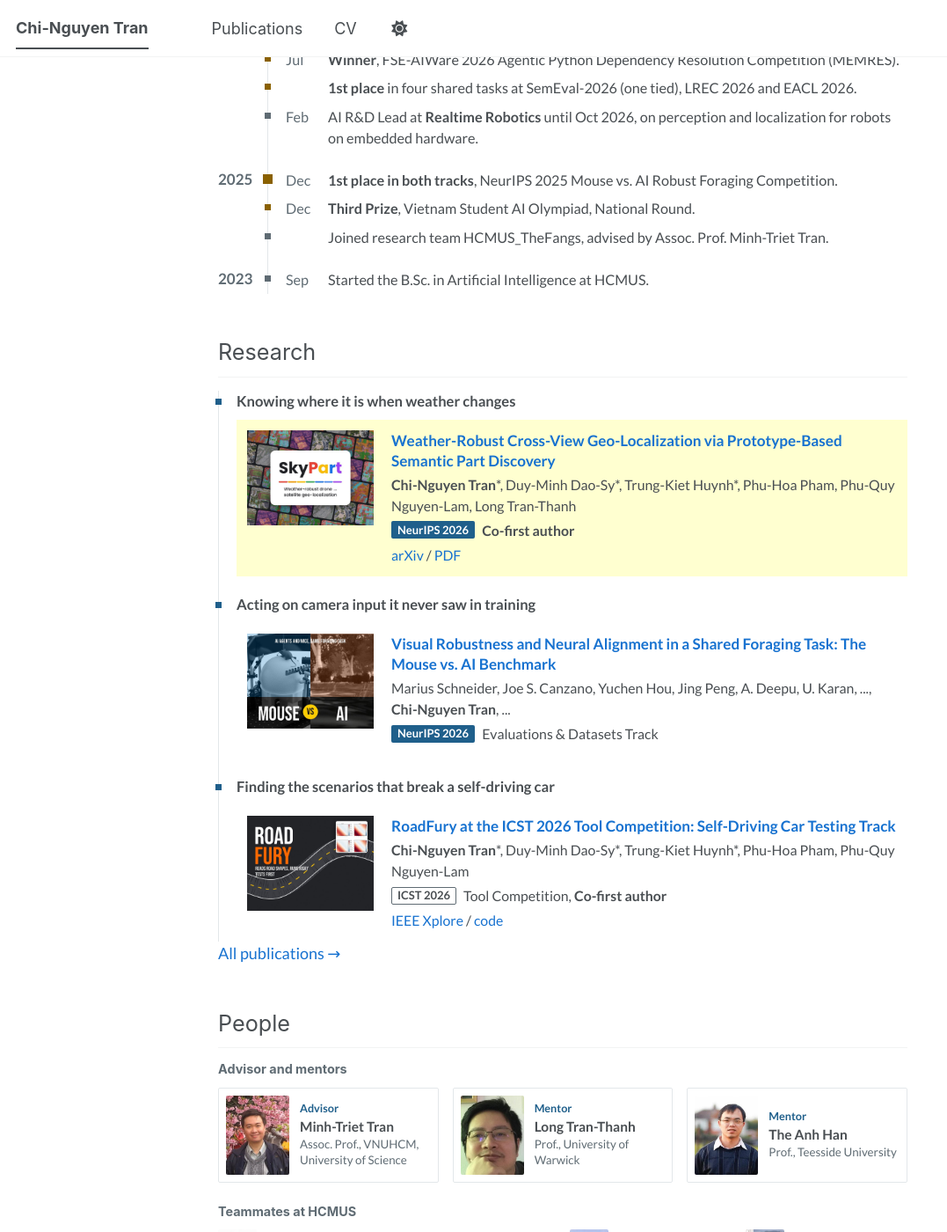
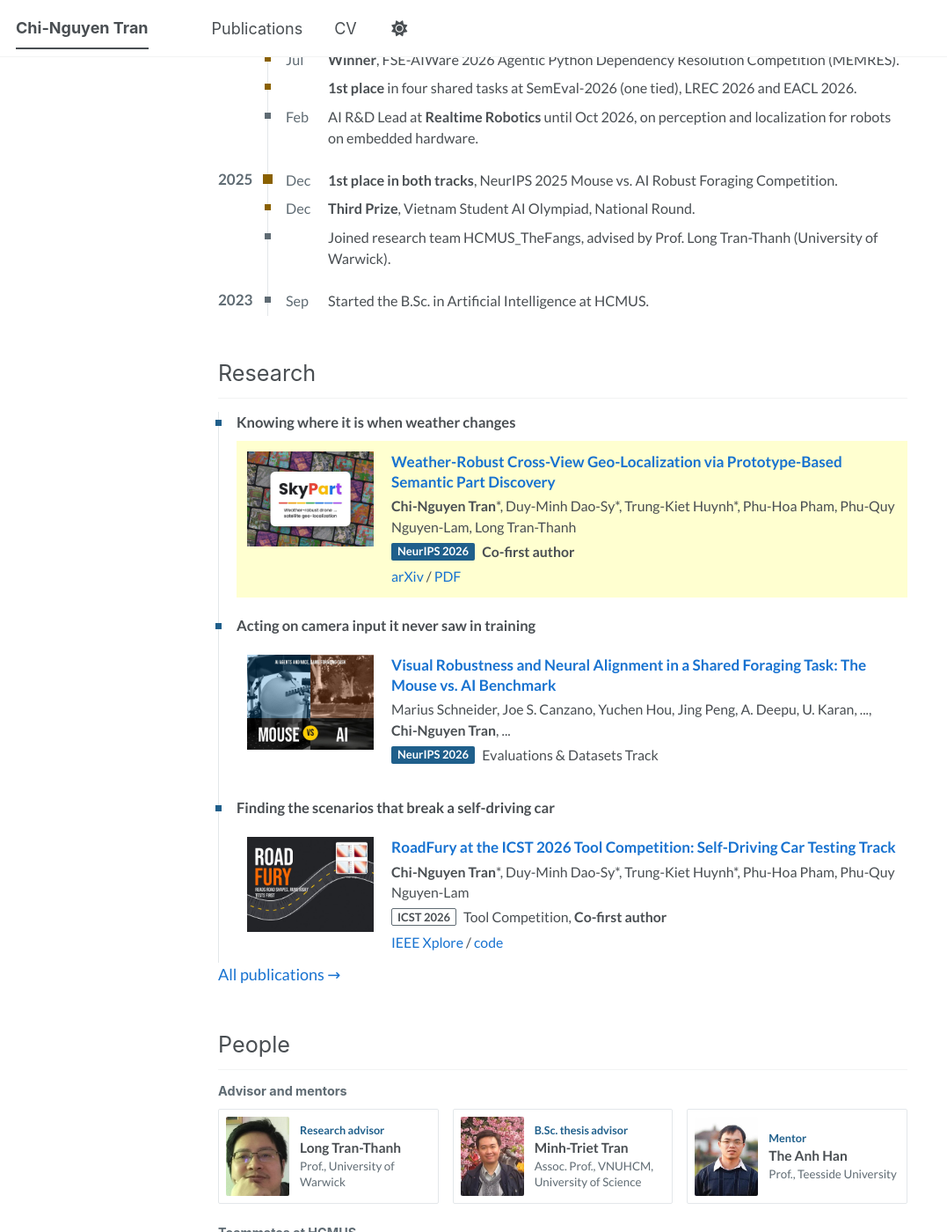
Before and after one commit to chisngyen/chisngyen.github.io, a Jekyll site: the page built from _pages/about.md, in a window 1280 px wide and 1400 px high, scrolled down 771 px. Shown: the whole window at 88% size, without its empty margins (0-1077 px from the left). Built offline with Jekyll 4.4.1, drawn with Linux system fonts in a browser that asks for light colours.

Commit message:
Advisor facts: Prof. Long Tran-Thanh advises the team; Minh-Triet Tran is thesis advisor

```diff
--- a/_data/people.yml
+++ b/_data/people.yml
@@ -1,15 +1,15 @@
 # Home page People section. photo lives in images/people/.
 mentors:
+  - name: "Long Tran-Thanh"
+    role: "Research advisor"
+    org: "Prof., University of Warwick"
+    url: "https://warwick.ac.uk/fac/sci/dcs/people/long_tran-thanh"
+    photo: "long-tran-thanh.jpg"
   - name: "Minh-Triet Tran"
-    role: "Advisor"
+    role: "B.Sc. thesis advisor"
     org: "Assoc. Prof., VNUHCM, University of Science"
     url: "https://www.fit.hcmus.edu.vn/~tmtriet/"
     photo: "minh-triet-tran.jpg"
-  - name: "Long Tran-Thanh"
-    role: "Mentor"
-    org: "Prof., University of Warwick"
-    url: "https://warwick.ac.uk/fac/sci/dcs/people/long_tran-thanh"
-    photo: "long-tran-thanh.jpg"
   - name: "The Anh Han"
     role: "Mentor"
     org: "Prof., Teesside University"
--- a/_data/timeline.yml
+++ b/_data/timeline.yml
@@ -27,7 +27,7 @@
       kind: award
       text: "<b>Third Prize</b>, Vietnam Student AI Olympiad, National Round."
     - kind: role
-      text: "Joined research team HCMUS_TheFangs, advised by Assoc. Prof. Minh-Triet Tran."
+      text: "Joined research team HCMUS_TheFangs, advised by Prof. Long Tran-Thanh (University of Warwick)."
 - year: 2023
   items:
     - month: Sep
--- a/_pages/cv.md
+++ b/_pages/cv.md
@@ -28,7 +28,7 @@ I am currently doing research in robotics. My goal is to help robots understand
   Led research on perception and localization models for robots, and on making them run on the small embedded computers the robots carry.
 
 * **Research team member**, Team HCMUS_TheFangs, VNUHCM, University of Science (2025 - Present)
-  Advised by Assoc. Prof. Minh-Triet Tran (Vice President, VNUHCM, University of Science). Mentored by Prof. Long Tran-Thanh (Warwick) and Prof. The Anh Han (Teesside) on LLM agents in game-theoretic settings. Research on robot localization under changing weather, robust visual agents and self-driving-car testing; international competitions and shared tasks.
+  Advised by Prof. Long Tran-Thanh (Warwick); mentored by Prof. The Anh Han (Teesside) on LLM agents in game-theoretic settings. B.Sc. thesis with Assoc. Prof. Minh-Triet Tran. Research on robot localization under changing weather, robust visual agents and self-driving-car testing; international competitions and shared tasks.
 
 * **Freelance Web Developer**, Remote (Canada-based client) (Oct 2025 - Present)
 
```
